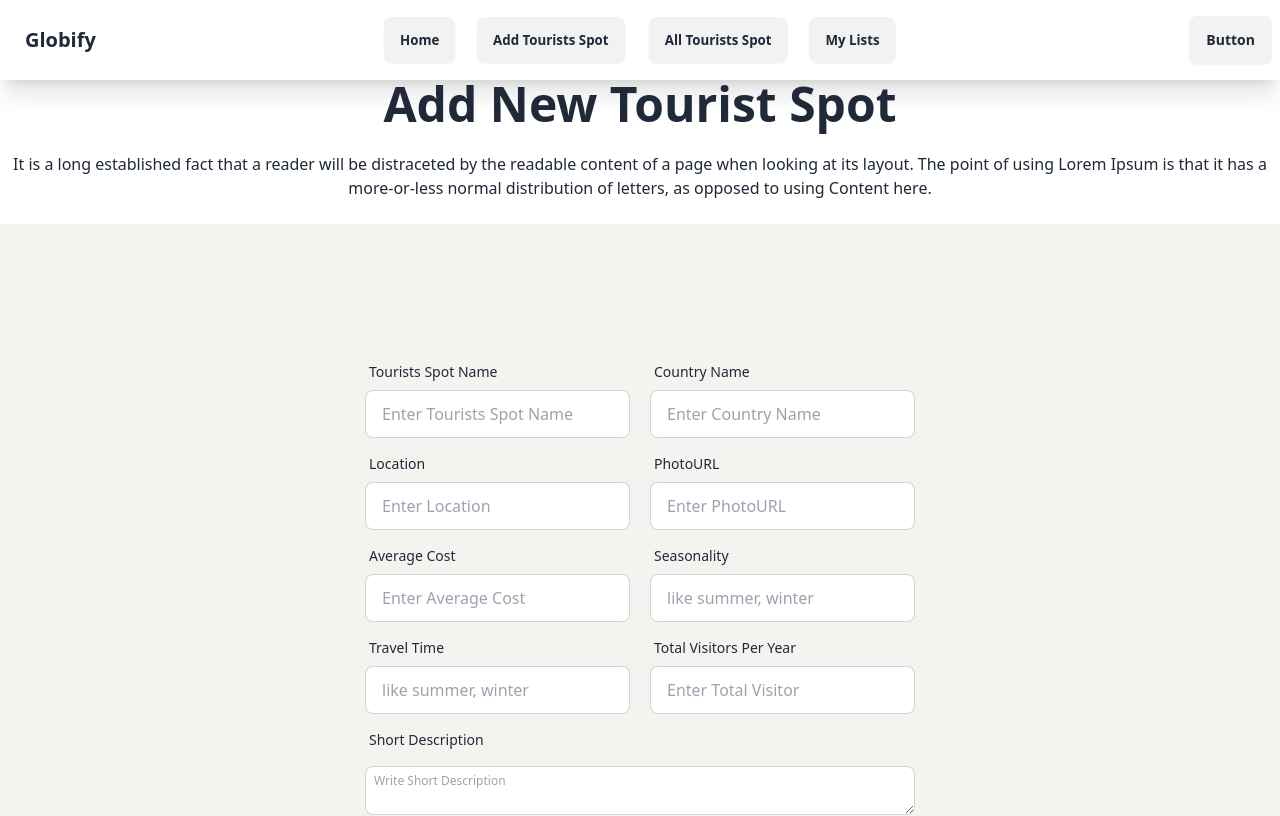
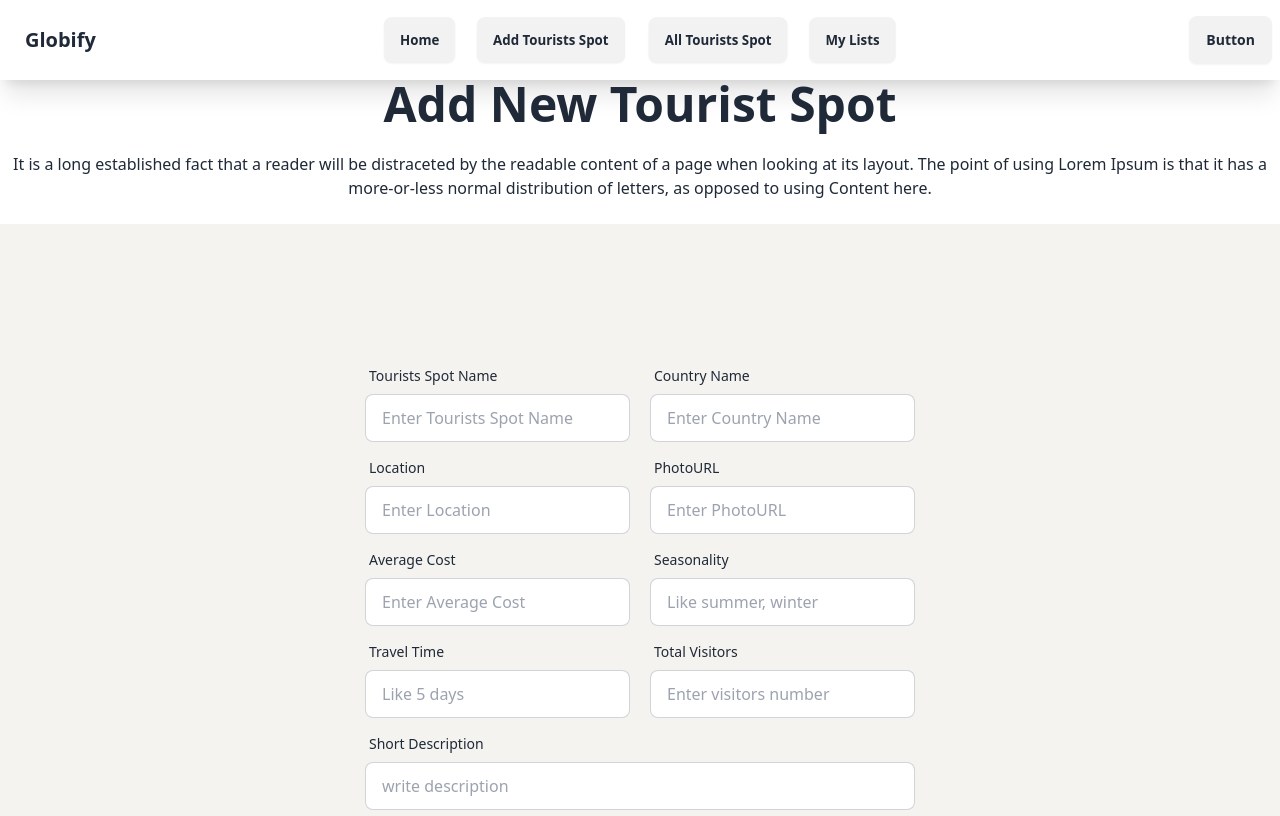
Before and after one commit to sujonifty/Globify-Tourism-Management, a React (Vite) app: page /addSpot in a window 1280 px wide. Shown: the top 816 px of the page. Built offline with nearby package versions, Linux system fonts and the light colour scheme.

Commit message:
completed add tourist spot client section

```diff
--- a/package.json
+++ b/package.json
@@ -16,7 +16,8 @@
     "react": "^18.2.0",
     "react-dom": "^18.2.0",
     "react-router-dom": "^6.23.0",
-    "sort-by": "^1.2.0"
+    "sort-by": "^1.2.0",
+    "sweetalert2": "^11.10.8"
   },
   "devDependencies": {
     "@types/react": "^18.2.66",
--- a/src/Pages/AddTouristSpot/AddTouristSpot.jsx
+++ b/src/Pages/AddTouristSpot/AddTouristSpot.jsx
@@ -1,3 +1,4 @@
+import Swal from "sweetalert2";
 
 const AddTouristSpot = () => {
     const handleAddSpot = (e) => {
@@ -7,12 +8,32 @@ const AddTouristSpot = () => {
         const location = e.target.location.value;
         const photo = e.target.photo.value;
         const cost = e.target.cost.value;
-        const seasonality = e.target.seasonality.value;
-        const time = e.target.time.value;
-        const visitor = e.target.visitor.value;
+        const season = e.target.season.value;
+        const travelTime = e.target.travelTime.value;
+        const totalVisitors = e.target.totalVisitors.value;
         const description = e.target.description.value;
-        const TouristInfo ={name, country, location, photo, cost, seasonality, time, visitor, description}
-        console.log(TouristInfo)
+        const touristInfo ={name, country, location,photo,cost, season,travelTime,totalVisitors, description}
+        // console.log(name, country, location,photo,cost, season,totalVisitors,travelTime,description)
+        console.log(touristInfo);
+        fetch('http://localhost:5000/touristSpot',{
+            method:'POST',
+            headers:{
+                'content-type':'application/json'
+            },
+            body:JSON.stringify(touristInfo)
+        })
+        .then(res=>res.json())
+        .then(data=>{
+            console.log(data);
+            if(data.insertedId){
+                Swal.fire({
+                    title: 'Success!',
+                    text: 'Tourist spot added successfully',
+                    icon: 'success',
+                    confirmButtonText: 'Cool'
+                  })
+            }
+        })
     }
     return (
         <div>
@@ -65,7 +86,7 @@ const AddTouristSpot = () => {
                             <label className="label">
                                 <span className="label-text">Seasonality</span>
                             </label>
-                            <input type="text" name="seasonality " placeholder="like summer, winter" className="input input-bordered" required />
+                            <input type="text" name="season" placeholder="Like summer, winter" className="input input-bordered" required />
                         </div>
 
                     </div>
@@ -74,21 +95,23 @@ const AddTouristSpot = () => {
                             <label className="label">
                                 <span className="label-text">Travel Time</span>
                             </label>
-                            <input type="text" name="time " placeholder="like summer, winter" className="input input-bordered" required />
+                            <input type="text" name="travelTime" placeholder="Like 5 days" className="input input-bordered" required />
                         </div>
                         <div className="form-control">
                             <label className="label">
-                                <span className="label-text">Total Visitors Per Year</span>
+                                <span className="label-text">Total Visitors</span>
                             </label>
-                            <input type="text" name="visitor " placeholder="Enter Total Visitor" className="input input-bordered" required />
+                            <input type="text" name="totalVisitors" placeholder="Enter visitors number" className="input input-bordered" required />
                         </div>
 
                     </div>
 
-                    <label className="label">
-                        <span className="label-text">Short Description</span>
-                    </label>
-                    <textarea name="description" placeholder="Write Short Description" className="textarea textarea-bordered textarea-xs w-full" required></textarea>
+                    <div className="form-control">
+                            <label className="label">
+                                <span className="label-text">Short Description</span>
+                            </label>
+                            <input type="text" name="description" placeholder="write description" className="input input-bordered" required />
+                        </div>
 
                     <div className="form-control mt-6">
                         <input type="submit" className="btn bg-[#D2B48C]" value="Add Tourist Spot" />
```
Also changed, not shown: 1 other file (tests, documents, lock files or other folders).
